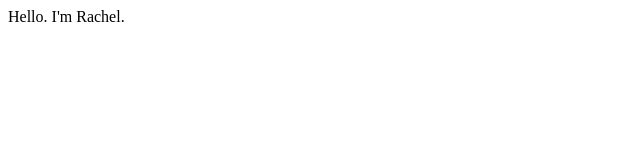
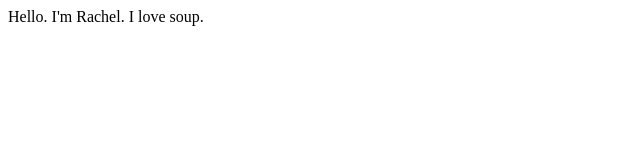
Before and after one commit to changled/changled.github.io, a plain HTML site: page index.html in a window 1280 px wide. Shown: the full height of the page, 0-640 px from the left. Drawn offline with Linux system fonts and the light colour scheme.

Commit message:
I love soup.

```diff
--- a/index.html
+++ b/index.html
@@ -3,6 +3,6 @@
 	<title>Rachel Chang</title>
 </head>
 <body>
-Hello. I'm Rachel.
+Hello. I'm Rachel. I love soup.
 </body>
 </html>
```
